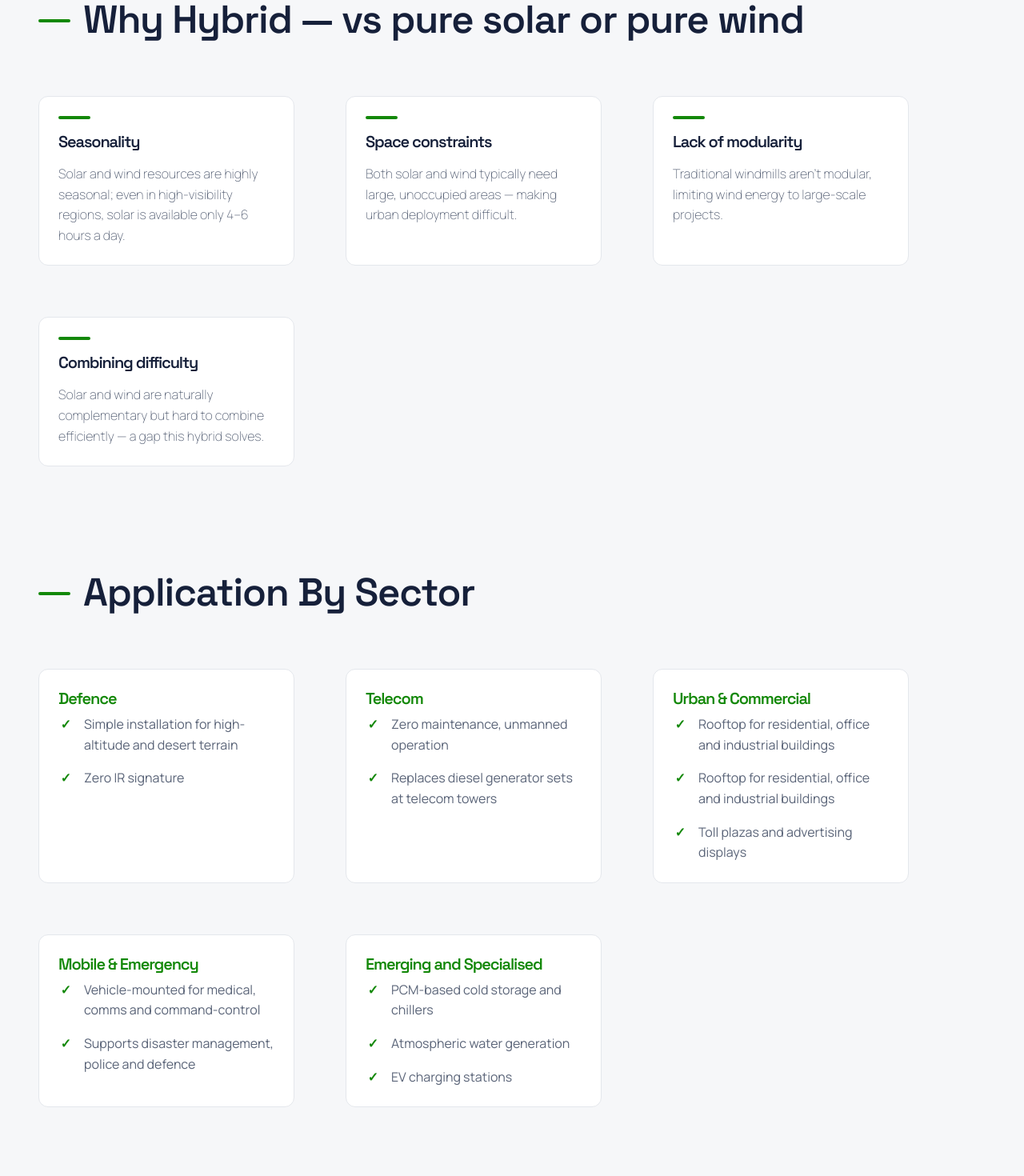
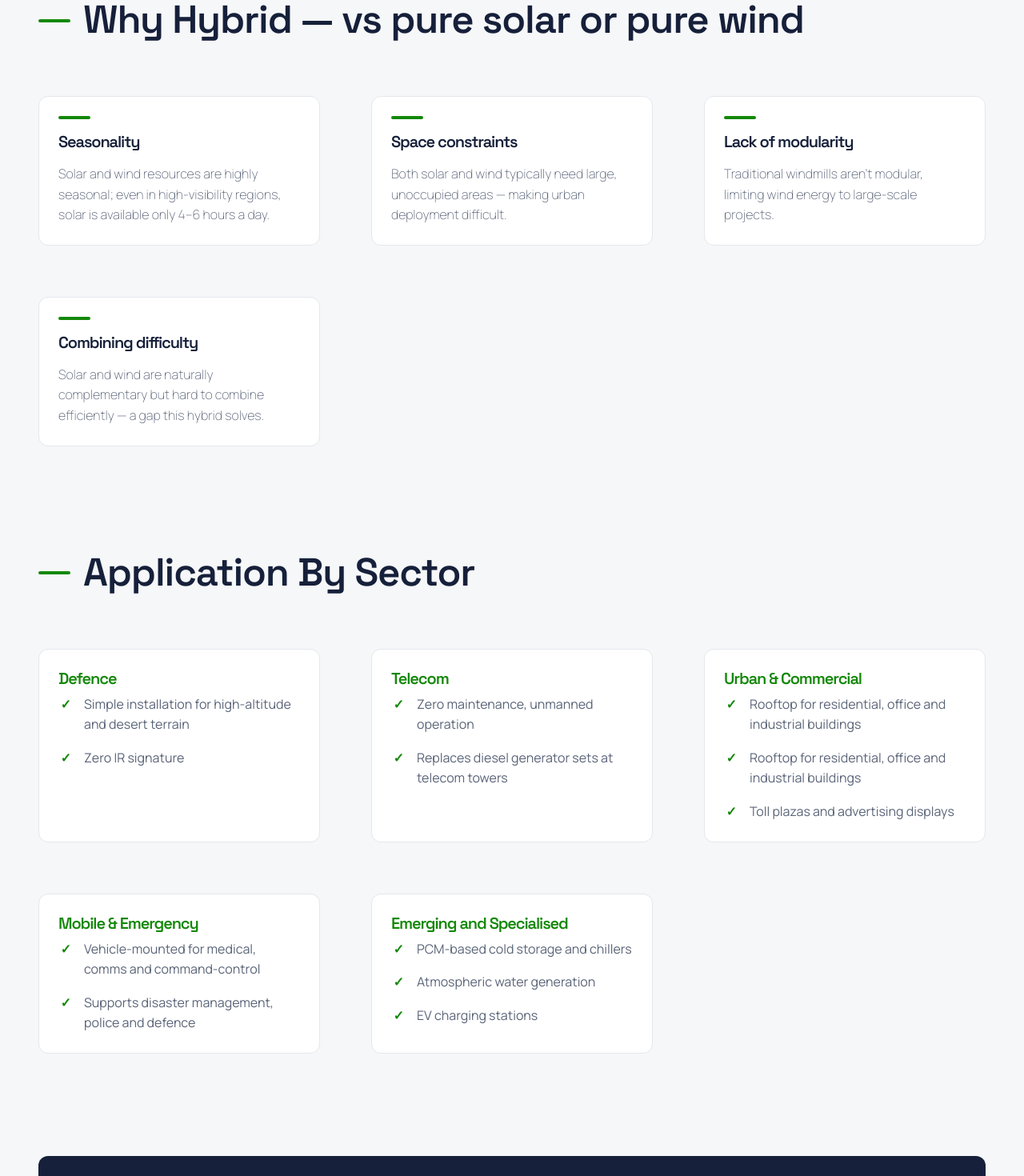
Before and after one commit to divyanshchahar/kinesis, a Next.js app: page /products/hybrid_power_plant in a window 1280 px wide. Shown: the part 1600-3070 px from the top of the page at 80% size. Built offline with nearby package versions, Linux system fonts and the light colour scheme.

Commit message:
updated styling

```diff
--- a/src/app/products/hybrid_power_plant/page.tsx
+++ b/src/app/products/hybrid_power_plant/page.tsx
@@ -13,9 +13,9 @@ export default function HybridPowerPlant() {
                            bodyText={"A one-of-a-kind, 100% indigenously developed and manufactured hybrid power solution combining Solar and Wind energy. Modular in construction — from 0.5kW to multiple megawatts — it stays effective even at low wind speeds and can be customised for any application or terrain: fixed, vehicle-mounted, or mini-grid."}
                            hasBox={true} version={"green"}
                            boxText={"Already deployed across Defence, Rural Electrification, Marine/Telecom and Industrial/Commercial installations — and exported to 30+ countries."}/>
-            <div className={`paddedContainer colorScheme2 outerFlexContainer`}>
+            <div className={`paddedContainer colorScheme2 columnFlexContainer gapM`}>
 
-                <div className={`maxWidthContainer ${styles.outerFlex}`}>
+                <div className={`maxWidthContainer columnFlexContainer gapS`}>
 
                     <AccentedHeading2Layout colorScheme={"colorScheme2"}
                                             headingText={"Technology & Design Features"}
@@ -28,72 +28,69 @@ export default function HybridPowerPlant() {
 
                 </div>
 
-                <div className={`maxWidthContainer ${styles.outerFlex}`}>
+                <div className={`maxWidthContainer columnFlexContainer gapS`}>
 
                     <AccentedHeading2Layout colorScheme={"colorScheme2"}
                                             headingText={"Why Hybrid — vs pure solar or pure wind"}
                                             version={"green"}/>
 
-                    <div className={`${styles.flex}`}>
+                    <div className={`grid4 gapS`}>
                         <TextCard1Layout lineColor={"green"} backgroundColor={"foreground"}
                                          headingText={"Seasonality"}
                                          bodyText={"Solar and wind resources are highly seasonal; even in high-visibility regions, solar is available only 4–6 hours a day."}
-                                         colorScheme={"colorScheme2"} addedStyles={styles.xxsContainer}/>
+                                         colorScheme={"colorScheme2"}/>
 
                         <TextCard1Layout lineColor={"green"} backgroundColor={"foreground"}
                                          headingText={"Space constraints"}
                                          bodyText={"Both solar and wind typically need large, unoccupied areas — making urban deployment difficult."}
-                                         colorScheme={"colorScheme2"} addedStyles={styles.xxsContainer}/>
+                                         colorScheme={"colorScheme2"}/>
 
                         <TextCard1Layout lineColor={"green"} backgroundColor={"foreground"}
                                          headingText={"Lack of modularity"}
                                          bodyText={"Traditional windmills aren’t modular, limiting wind energy to large-scale projects."}
-                                         colorScheme={"colorScheme2"} addedStyles={styles.xxsContainer}/>
+                                         colorScheme={"colorScheme2"}/>
 
                         <TextCard1Layout lineColor={"green"} backgroundColor={"foreground"}
                                          headingText={"Combining difficulty"}
                                          bodyText={"Solar and wind are naturally complementary but hard to combine efficiently — a gap this hybrid solves."}
-                                         colorScheme={"colorScheme2"} addedStyles={styles.xxsContainer}/>
+                                         colorScheme={"colorScheme2"}/>
 
                     </div>
 
                 </div>
 
-                <div className={`maxWidthContainer ${styles.outerFlex}`}>
+                <div className={`maxWidthContainer columnFlexContainer gapS`}>
 
                     <AccentedHeading2Layout colorScheme={"colorScheme2"}
                                             headingText={"Application By Sector"}
                                             version={"green"}/>
 
-                    <div className={`${styles.flex}`}>
+                    <div className={`grid4 gapS`}>
                         <DetailsCardLayout colorScheme={"colorScheme2"} version={"green"}
                                            headingText={"Defence"}
                                            bulletPoints={["Simple installation for high-altitude and desert terrain", "Zero IR signature"]}
-                                           addedStyling={`${styles.xxsContainer}`}/>
+                        />
 
                         <DetailsCardLayout colorScheme={"colorScheme2"} version={"green"}
                                            headingText={"Telecom"}
                                            bulletPoints={["Zero maintenance, unmanned operation", "Replaces diesel generator sets at telecom towers"]}
-                                           addedStyling={`${styles.xxsContainer}`}/>
+                        />
 
                         <DetailsCardLayout colorScheme={"colorScheme2"} version={"green"}
                                            headingText={"Urban & Commercial"}
                                            bulletPoints={["Rooftop for residential, office and industrial buildings", "Rooftop for residential, office and industrial buildings", "Toll plazas and advertising displays"]}
-                                           addedStyling={`${styles.xxsContainer}`}/>
+                        />
 
                         <DetailsCardLayout colorScheme={"colorScheme2"} version={"green"}
                                            headingText={"Mobile & Emergency"}
                                            bulletPoints={["Vehicle-mounted for medical, comms and command-control", "Supports disaster management, police and defence"]}
-                                           addedStyling={`${styles.xxsContainer}`}/>
+                        />
 
                         <DetailsCardLayout colorScheme={"colorScheme2"} version={"green"}
                                            headingText={"Emerging and Specialised"}
                                            bulletPoints={["PCM-based cold storage and chillers", "Atmospheric water generation", "EV charging stations"]}
-                                           addedStyling={`${styles.xxsContainer}`}/>
-
-
+                        />
                     </div>
-
                 </div>
 
                 <CTA2Layout colorScheme={"colorScheme3"} headingText={"Interested in Hybrid Power Plant ?"}
```
